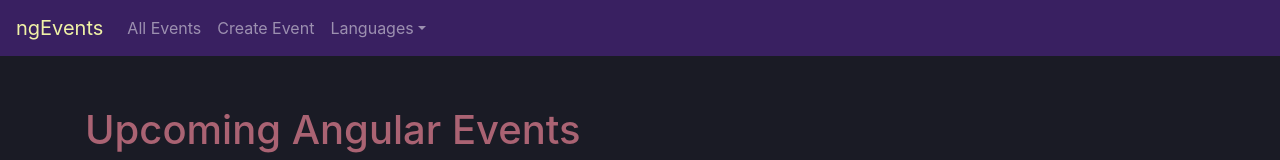
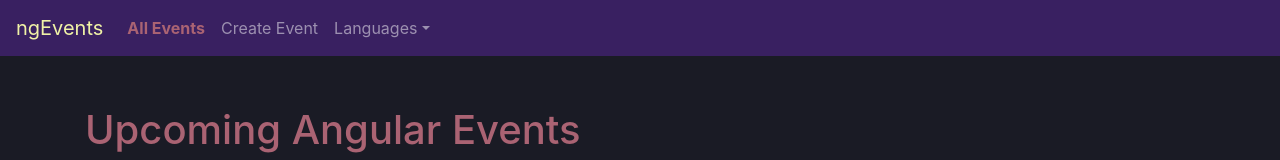
Before and after one commit to Chibi97/Events_Angular_App, an Angular app: page /events in a window 1280 px wide. Shown: the top 160 px of the page. Built offline with nearby package versions, Linux system fonts and the light colour scheme.

Commit message:
active link done

```diff
--- a/src/app/nav/navbar.component.html
+++ b/src/app/nav/navbar.component.html
@@ -7,12 +7,14 @@
   <div [ngbCollapse]="isNavbarCollapsed" class="collapse navbar-collapse" id="navbarsDefault">
     <ul class="navbar-nav mr-auto">
       <li>
-        <a [routerLink]="['/events']" class="nav-link" >All Events</a>
-        <!-- [routerLink]="['/events']" its this prop binding that sets "href" in the background!! -->
+        <a [routerLink]="['/events']" routerLinkActive="active" [routerLinkActiveOptions]="{exact:true}" class="nav-link" >All Events</a>
+        <!-- [routerLink]="['/events']" its this prop binding that sets "href" in the background!!
+            when the link is active, activate the "active" css class xD
+        -->
       </li>
 
       <li>
-        <a [routerLink]="['/events/new']" class="nav-link">Create Event</a>
+        <a [routerLink]="['/events/new']" routerLinkActive="active" class="nav-link">Create Event</a>
       </li>
 
       <li class="nav-item dropdown" ngbDropdown>
--- a/src/app/nav/navbar.component.ts
+++ b/src/app/nav/navbar.component.ts
@@ -2,7 +2,10 @@
 
 @Component({
     selector: 'app-navbar',
-    templateUrl: './navbar.component.html'
+    templateUrl: './navbar.component.html',
+    styles: [
+        `li > a.active { color: #AA6373 !important; font-weight: bold !important; }`
+    ]
 })
 
 export class NavbarComponent {
```
